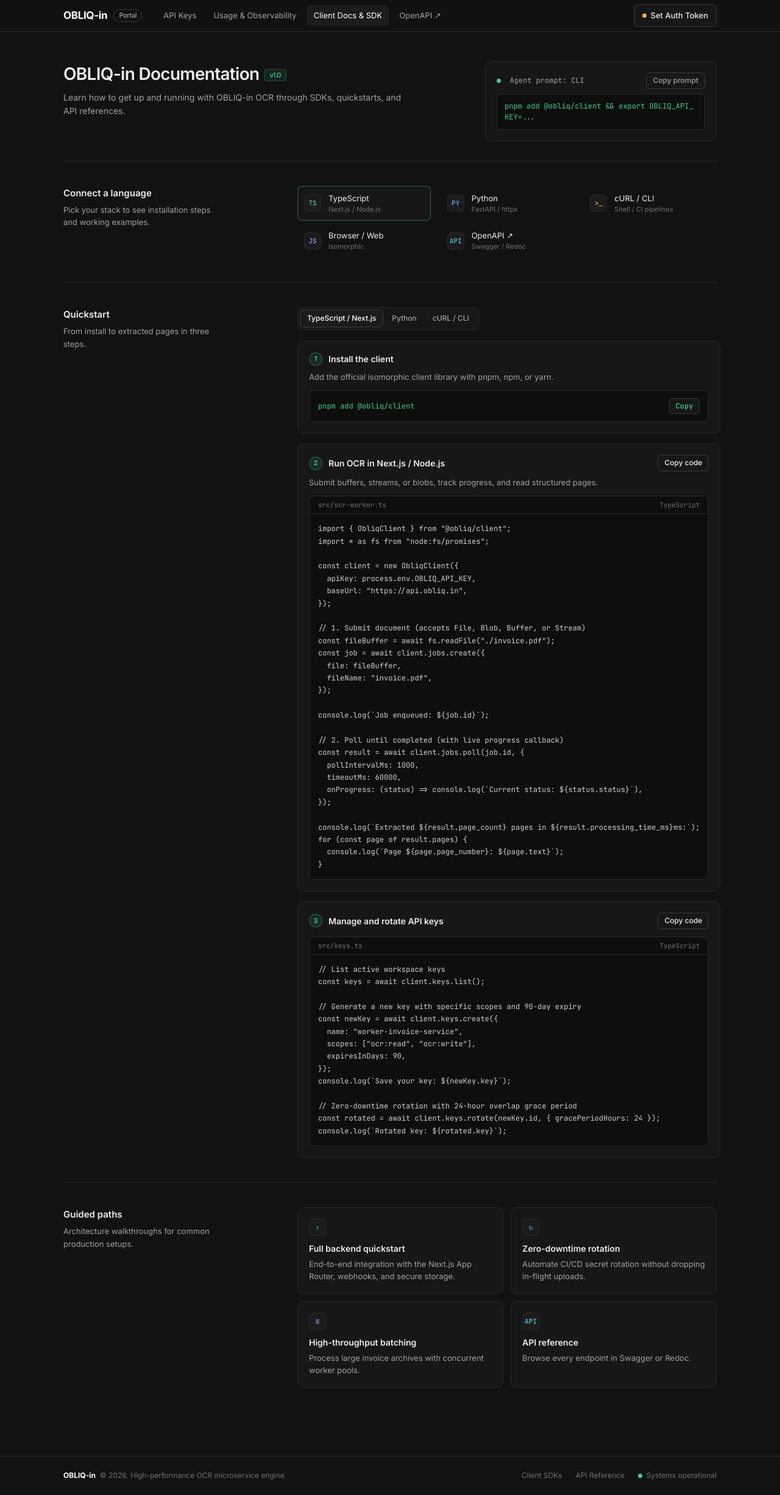
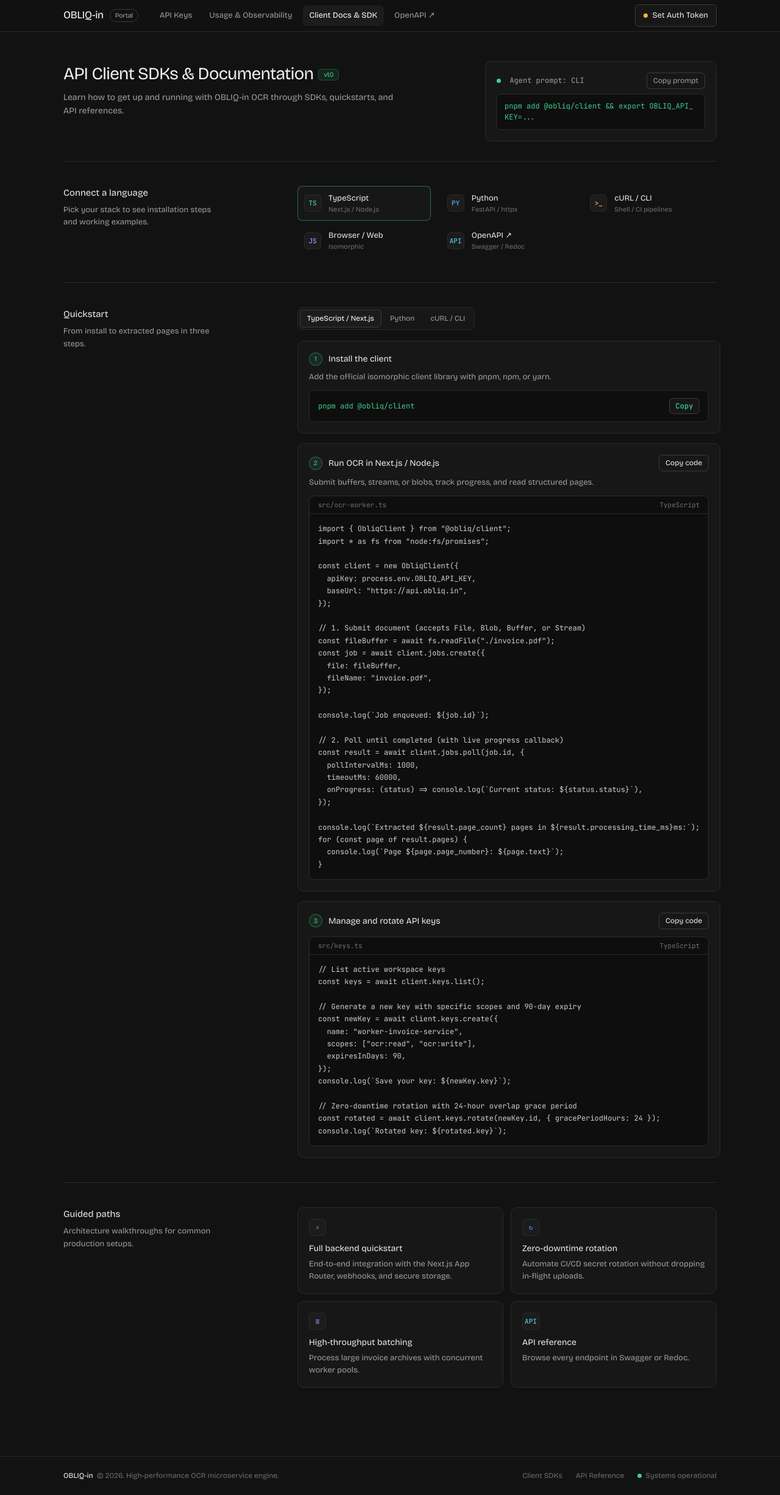
Before and after one commit to OBLIQ-in/obliq-api, a FastAPI app: page /dashboard/docs in a window 1280 px wide. Shown: the whole page at 61% size. Run offline with FastAPI, Linux system fonts and the light colour scheme; parts of the project's set-up code (start-up, migrations or seed data) failed here and were passed over.

Commit message:
fix(ui): restore test-expected phrases and Bricolage Grotesque font on ui/dev

```diff
--- a/src/obliq_api/templates/base.html
+++ b/src/obliq_api/templates/base.html
@@ -6,12 +6,12 @@
 <title>{% block title %}Developer Portal{% endblock %} - OBLIQ-in Developer Portal</title>
 <link rel="preconnect" href="https://fonts.googleapis.com">
 <link rel="preconnect" href="https://fonts.gstatic.com" crossorigin>
-<link href="https://fonts.googleapis.com/css2?family=Inter:wght@400;500;600;700&family=JetBrains+Mono:wght@400;500&display=swap" rel="stylesheet">
+<link href="https://fonts.googleapis.com/css2?family=Bricolage+Grotesque:opsz,wght@12..96,400;500;600;700;800&family=JetBrains+Mono:wght@400;500&display=swap" rel="stylesheet">
 <style>
 :root{--bg:#121212;--panel:#171717;--panel2:#1c1c1c;--line:#2a2a2a;--line2:#3a3a3a;--text:#ededed;--mute:#a0a0a0;--dim:#6f6f6f;--acc:#3ecf8e;--accbg:rgba(62,207,142,.1);--warn:#f5b544;--err:#f0616d;--blue:#5aa9f0;--violet:#a78bfa;color-scheme:dark}
 *{box-sizing:border-box;margin:0}
 html{scroll-behavior:smooth}
-body{font:14px/1.55 Inter,system-ui,sans-serif;background:var(--bg);color:var(--text);min-height:100vh;display:flex;flex-direction:column;-webkit-font-smoothing:antialiased}
+body{font:14px/1.55 'Bricolage Grotesque',system-ui,sans-serif;background:var(--bg);color:var(--text);min-height:100vh;display:flex;flex-direction:column;-webkit-font-smoothing:antialiased}
 ::selection{background:rgba(62,207,142,.25)}
 a{color:inherit;text-decoration:none}
 button{font:inherit;color:inherit;cursor:pointer}
--- a/src/obliq_api/templates/docs.html
+++ b/src/obliq_api/templates/docs.html
@@ -19,7 +19,7 @@
 <div class="wrap">
   <div class="head">
     <div>
-      <h1>OBLIQ-in Documentation<span class="tag">v1.0</span></h1>
+      <h1>API Client SDKs &amp; Documentation<span class="tag">v1.0</span></h1>
       <p class="sub">Learn how to get up and running with OBLIQ-in OCR through SDKs, quickstarts, and API references.</p>
     </div>
     <div class="card prompt">
--- a/src/obliq_api/templates/keys.html
+++ b/src/obliq_api/templates/keys.html
@@ -9,7 +9,7 @@
       <h1>API Keys<span class="tag">Production</span></h1>
       <p class="sub">Manage API credentials, configure fine-grained scopes, and rotate production secrets.</p>
     </div>
-    <button onclick="openCreateModal()" class="btn btn-primary">+ Generate new key</button>
+    <button onclick="openCreateModal()" class="btn btn-primary">+ Generate New Key</button>
   </div>
 
   <div class="kpis">
```
